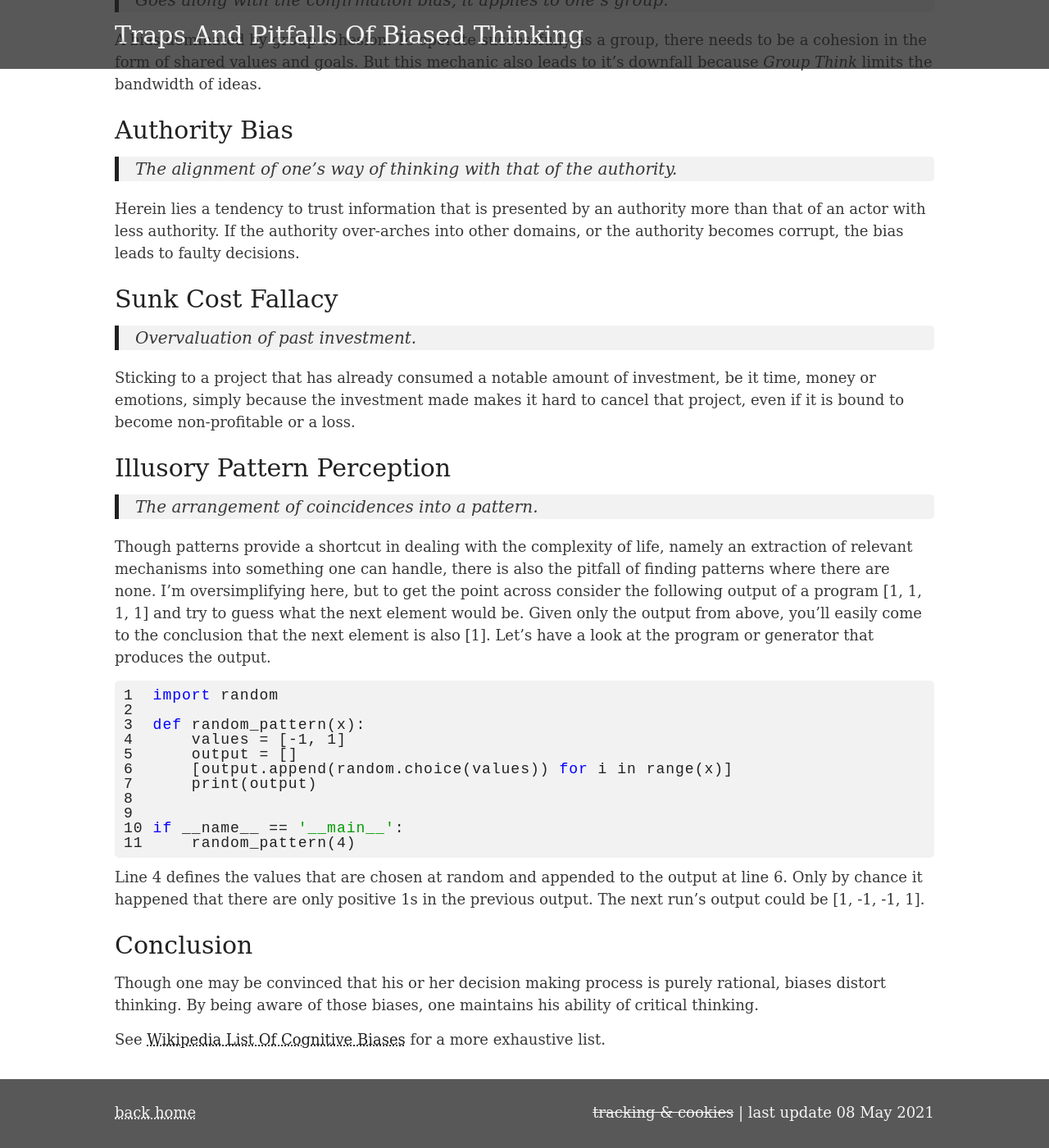
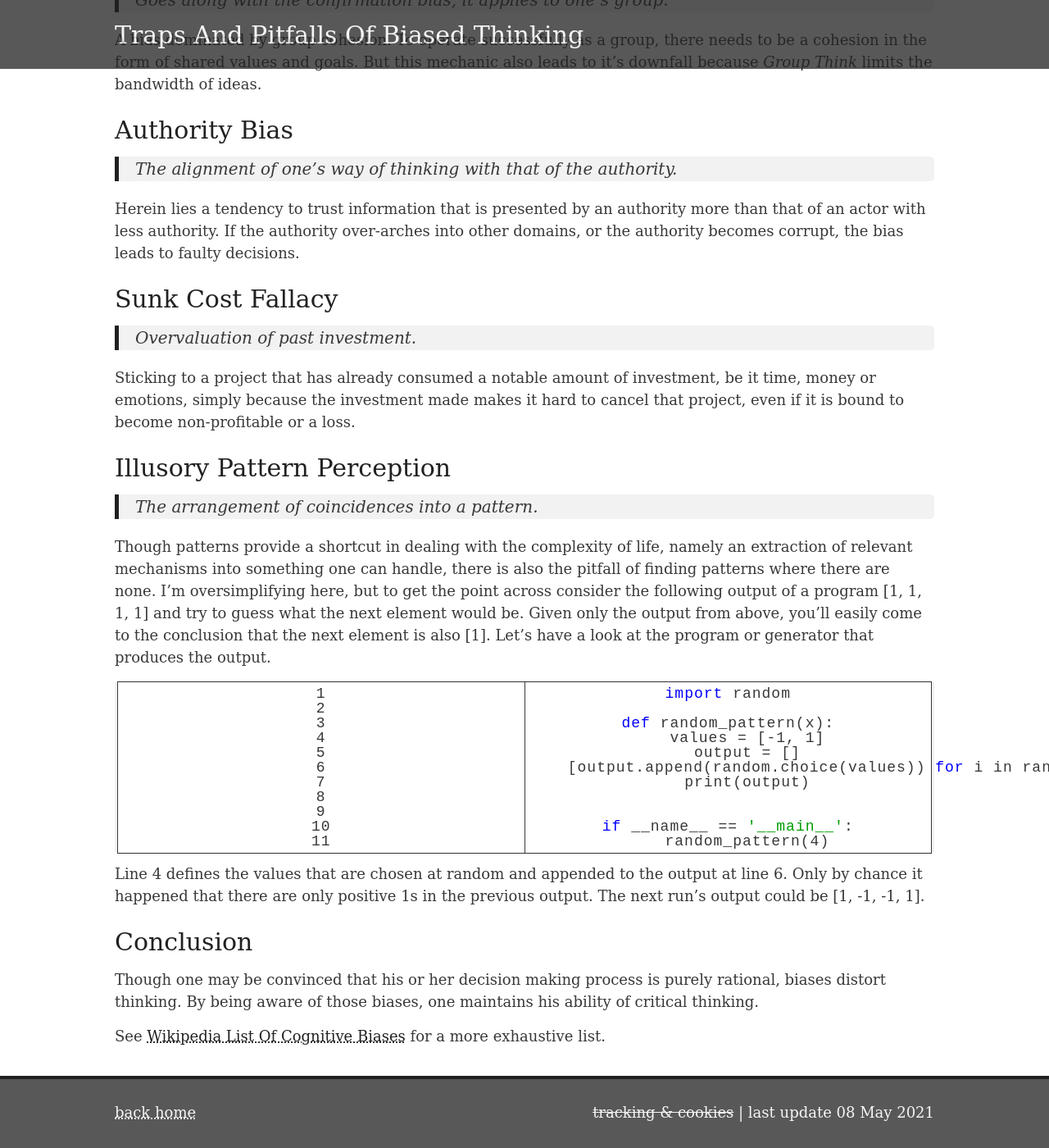
Before and after one commit to ZackDev/zackdev.github.io, a Jekyll site: the page built from _posts/2020-07-27-traps-and-pitfalls-of-biased-thinking.md, in a window 1280 px wide and 1400 px high, scrolled down 849 px. Shown: the whole window at 82% size. Built offline with Jekyll 4.4.1, drawn with Linux system fonts in a browser that asks for light colours.

Commit message:
adjusted table layout for better readability

```diff
--- a/_sass/main.scss
+++ b/_sass/main.scss
@@ -24,6 +24,7 @@
 }
 
 .image_wrap {
+  margin: 20px 0px;
   display: flex;
   align-items: center;
   justify-content: center;
@@ -49,31 +50,27 @@
 }
 
 table {
+  table-layout: fixed;
   border: 1px solid;
-  border-radius: 5px;
-  border-color: $light_grey;
-  background-color: $light_grey;
-  border-collapse: separate;
+  border-color: $medium_grey;
+  background-color: $white;
+  border-collapse: collapse;
+  width: 100%;
 }
 
 th {
   border: 1px solid;
-  border-radius: 5px;
-  border-color: $dark_grey;
-  background-color: $dark_grey;
-  color: $light_grey;
-  padding: 0px 10px 0px 10px;
+  border-color: $medium_grey;
+  background-color: $light_grey;
+  padding: 5px 10px;
+  font-weight: bold;
 }
 
 td {
-  border-bottom: 1px solid $white;
-  background-color: $light_grey;
-  color: $dark_grey;
-  padding: 0px 10px 0px 10px;
-}
-
-tr:last-child > td {
-  border: none;
+  border: 1px solid;
+  border-color: $medium_grey;
+  padding: 5px 10px;
+  text-align: center;
 }
 
 body {
```
